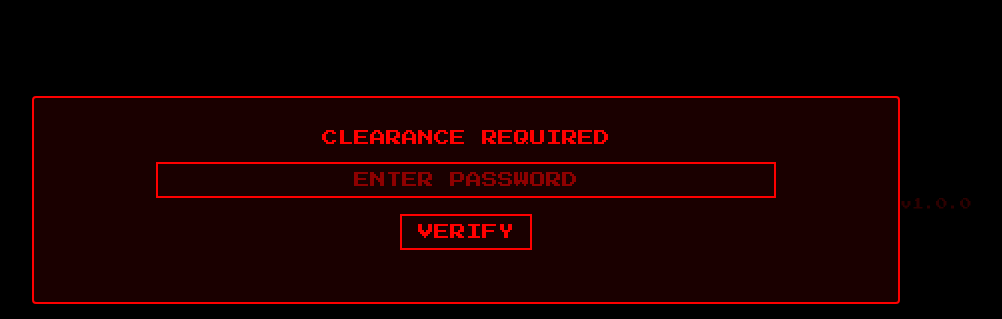
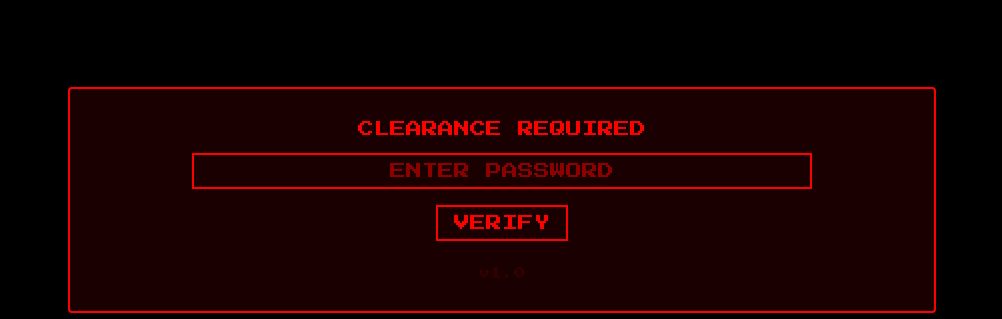
Before and after one commit to rossrosenbaum/rossrosenbaum.github.io, a plain HTML site: page spygames.html in a window 1280 px wide. Shown: the part 200-519 px from the top of the page, without its empty margins (138-1140 px from the left). Drawn offline with Linux system fonts and the light colour scheme.

Commit message:
moved version within overlay

```diff
--- a/spygames.html
+++ b/spygames.html
@@ -172,6 +172,7 @@
       margin-top: 0.6em;
       text-align: center;
       opacity: 0.9;
+      display: block;
     }
   </style>
 </head>
@@ -184,8 +185,9 @@
         <button id="password-submit">VERIFY</button>
       </div>
       <div class="password-error">ACCESS DENIED</div>
+      <div id="version">v1.0</div>
     </div>
-    <div id="version">v1.0.0</div>
+
   </div>
 
   <div id="label">Time until rendevous</div>
```
